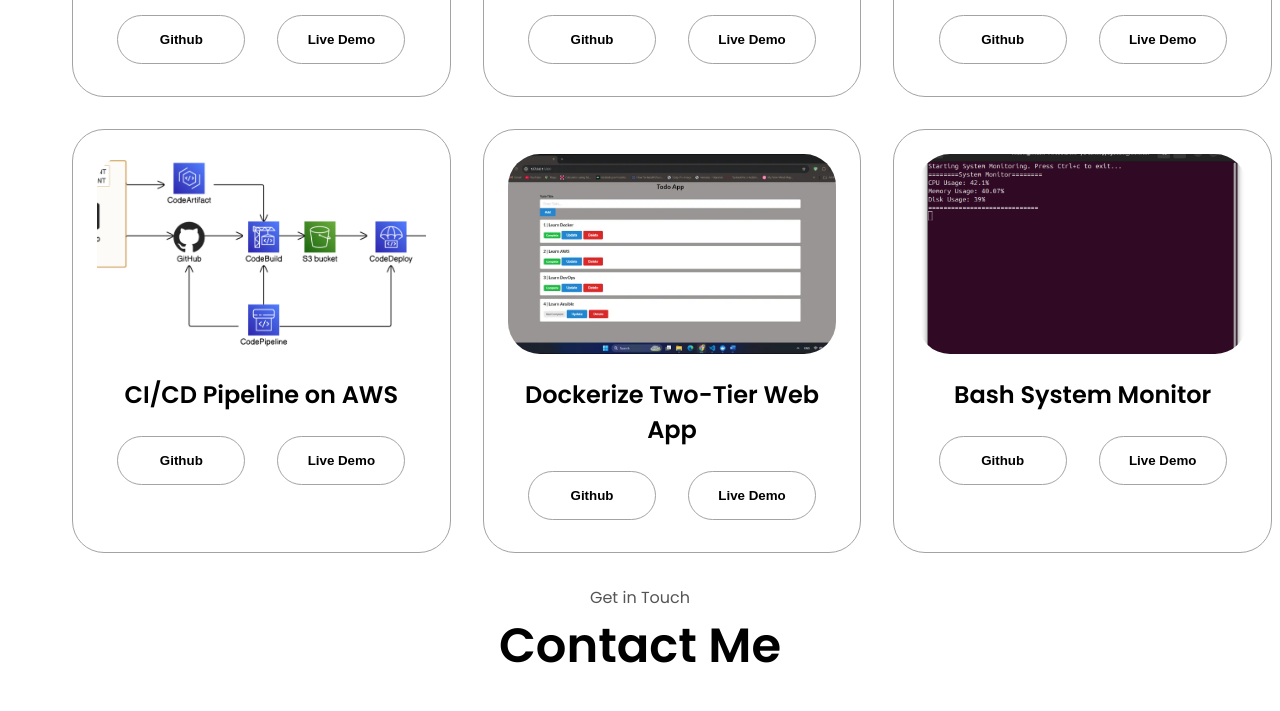
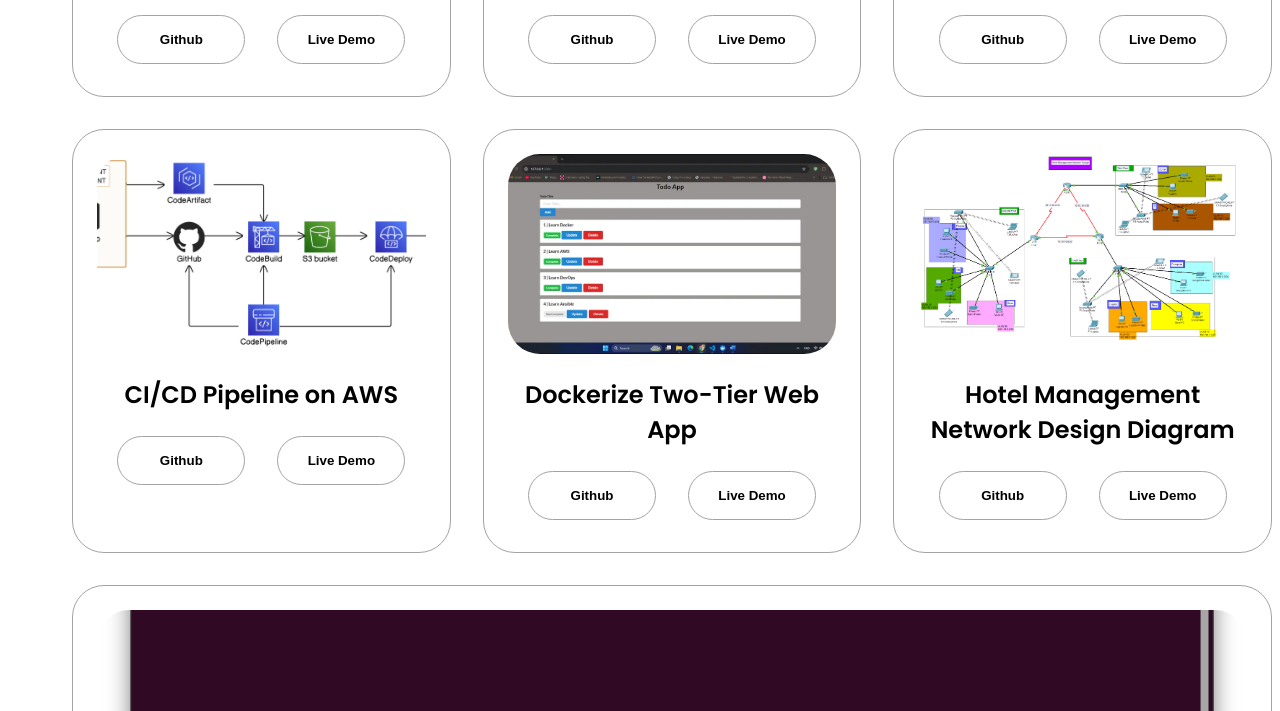
Before and after one commit to shehani-mash/html-css-js-portfolio, a plain HTML site: page index.html in a window 1280 px wide. Shown: the part 2920-3631 px from the top of the page. Drawn offline with Linux system fonts and the light colour scheme.

Commit message:
Network Design project upload

```diff
--- a/index.html
+++ b/index.html
@@ -369,6 +369,19 @@ success and grow into an expert DevOps Engineer.
         </div>
       </div>
 
+        <div class="details-container color-container">
+        <img src="./assets/project-7.png" alt="Project 1" class="project-img">
+        <h2 class="experience-sub-title project-title">Hotel Management Network Design Diagram</h2>
+        <div class="btn-container">
+          <button class="btn btn-color-2 project-btn" onclick="location.href='https://github.com/shehani-mash/Hotel-Management-Network-Design.git'">
+            Github
+          </button>
+          <button class="btn btn-color-2 project-btn" onclick="location.href='https://github.com/shehani-mash/Hotel-Management-Network-Design/blob/main/Hotel%20Management%20Network%20Design%20Diagram.png'">
+            Live Demo
+          </button>
+        </div>
+      </div>
+
             <div class="details-container color-container">
         <img src="./assets/project-3.png" alt="Project 3" class="project-img">
         <h2 class="experience-sub-title project-title">Bash System Monitor</h2>
```
Also changed, not shown: assets/project-7.png (added).
